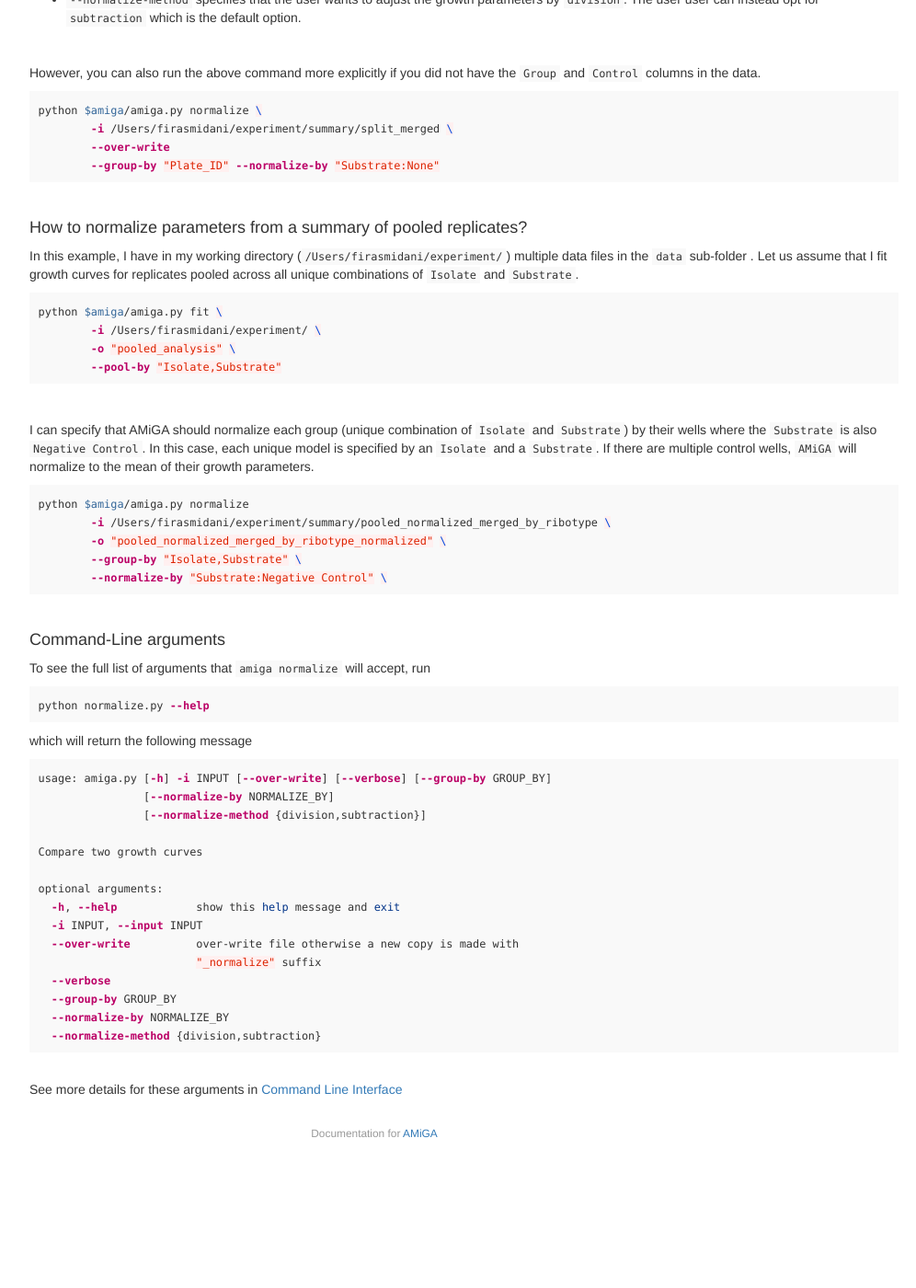
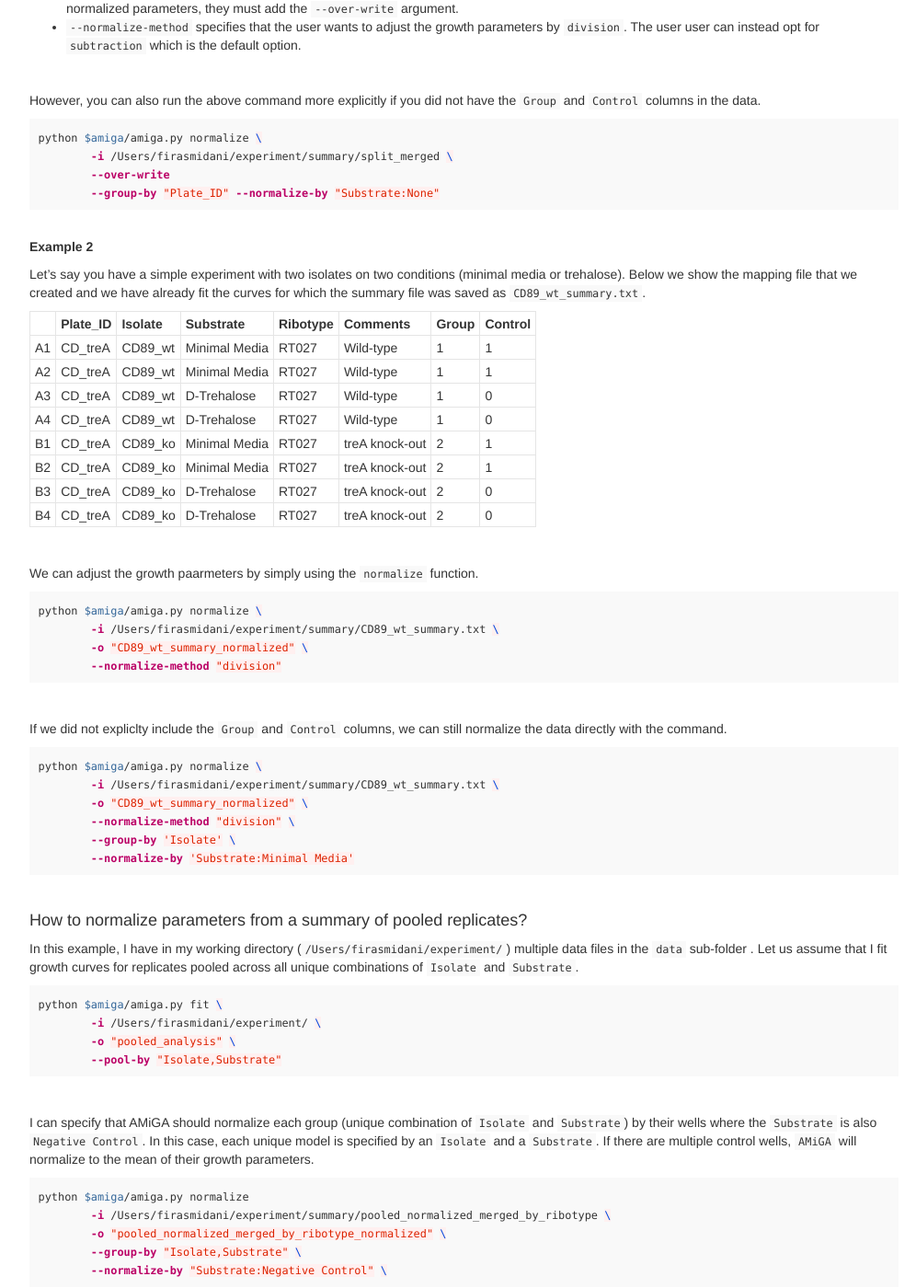
Before and after one commit to firasmidani/amiga, a Jekyll site: the page built from docs/_posts/2020-11-05-normalizing.md, in a window 1280 px wide and 1400 px high, scrolled down 1613 px. Shown: the whole window at 92% size, without its empty margins (233-1229 px from the left). Built offline with Jekyll 4.4.1, drawn with Linux system fonts in a browser that asks for light colours; formulas are drawn with MathJax 3; before the commit the page ends 2874 px from its top, so only the background shows below that.

Commit message:
docs: additional example

````diff
--- a/docs/_posts/2020-11-05-normalizing.md
+++ b/docs/_posts/2020-11-05-normalizing.md
@@ -32,6 +32,8 @@ $$\text{Normalized AUC} = \frac{\text{AUC}(\text{Isolate on Substrate})}{\text{A
 #### How to normalize growth parameters?
 
 After modelling growth curves and estimating growth parameters using the `fit` function, users can adjust the estimated growth parameters with the `normalize` function. To properly normalize data, the users must indicate in their meta-data how samples are grouped and which samples are considered the control samples in each group. For example, all 96 wells belong to the same group because they are inoculated by the same cell culture and the `A1` well is the `Negative Control` well. As previously shown, `AMiGA` automatically adds a `Group` and `Control` column in the meta-data for Biolog PM plates to streamline this normalization.
+
+**Example 1**
 
 As an example, let us assume that we profiled an isolate with two replicate plates of Biolog PM1
 
@@ -85,6 +87,46 @@ python $amiga/amiga.py normalize \
         -i /Users/firasmidani/experiment/summary/split_merged \
         --over-write
         --group-by "Plate_ID" --normalize-by "Substrate:None"
+```
+
+<br/>
+**Example 2**
+
+Let's say you have a simple experiment with two isolates on two conditions (minimal media or trehalose). Below we show the mapping file that we created and we have already fit the curves for which the summary file was saved as `CD89_wt_summary.txt`.
+
+||Plate_ID|Isolate|Substrate|Ribotype|Comments|Group|Control|
+|:---|:---|:---|:---|:---|:---|:---|:---|
+|A1|CD_treA|CD89_wt|Minimal Media|RT027|Wild-type|1|1|
+|A2|CD_treA|CD89_wt|Minimal Media|RT027|Wild-type|1|1|
+|A3|CD_treA|CD89_wt|D-Trehalose|RT027|Wild-type|1|0|
+|A4|CD_treA|CD89_wt|D-Trehalose|RT027|Wild-type|1|0|
+|B1|CD_treA|CD89_ko|Minimal Media|RT027|treA knock-out|2|1|
+|B2|CD_treA|CD89_ko|Minimal Media|RT027|treA knock-out|2|1|
+|B3|CD_treA|CD89_ko|D-Trehalose|RT027|treA knock-out|2|0|
+|B4|CD_treA|CD89_ko|D-Trehalose|RT027|treA knock-out|2|0|
+
+<br/>
+
+We can adjust the growth paarmeters by simply using the `normalize` function.
+
+```bash
+python $amiga/amiga.py normalize \
+        -i /Users/firasmidani/experiment/summary/CD89_wt_summary.txt \
+        -o "CD89_wt_summary_normalized" \
+        --normalize-method "division"
+```
+<br />
+
+If we did not expliclty include the `Group` and `Control` columns, we can still normalize the data directly with the command.
+
+
+```bash
+python $amiga/amiga.py normalize \
+        -i /Users/firasmidani/experiment/summary/CD89_wt_summary.txt \
+        -o "CD89_wt_summary_normalized" \
+        --normalize-method "division" \
+        --group-by 'Isolate' \
+        --normalize-by 'Substrate:Minimal Media'
 ```
 
 <br />
````
